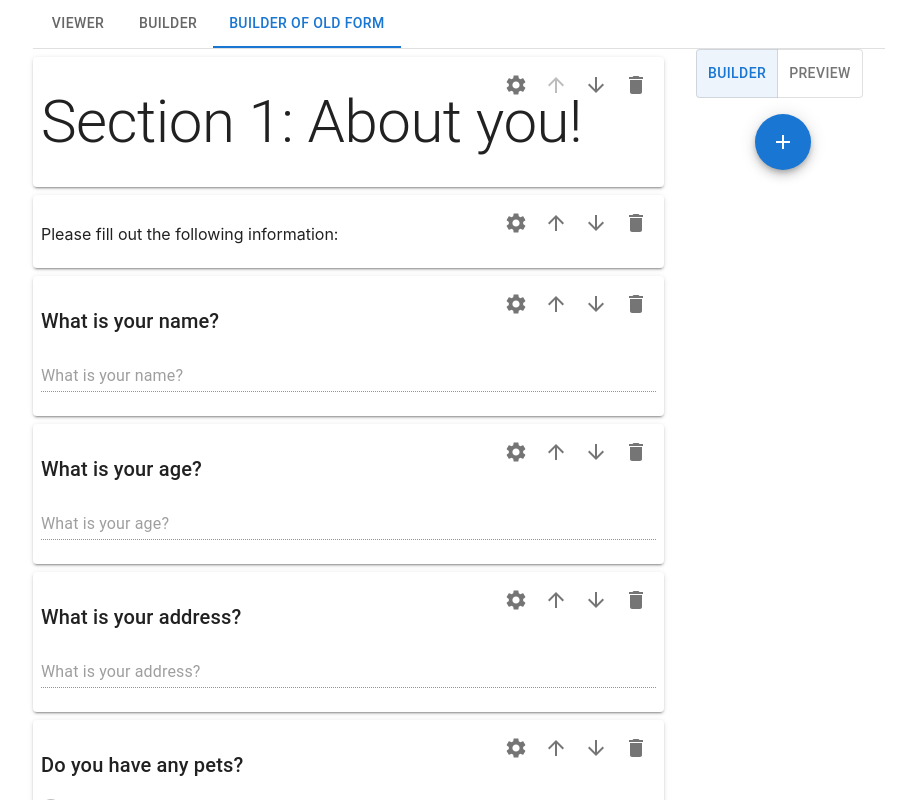
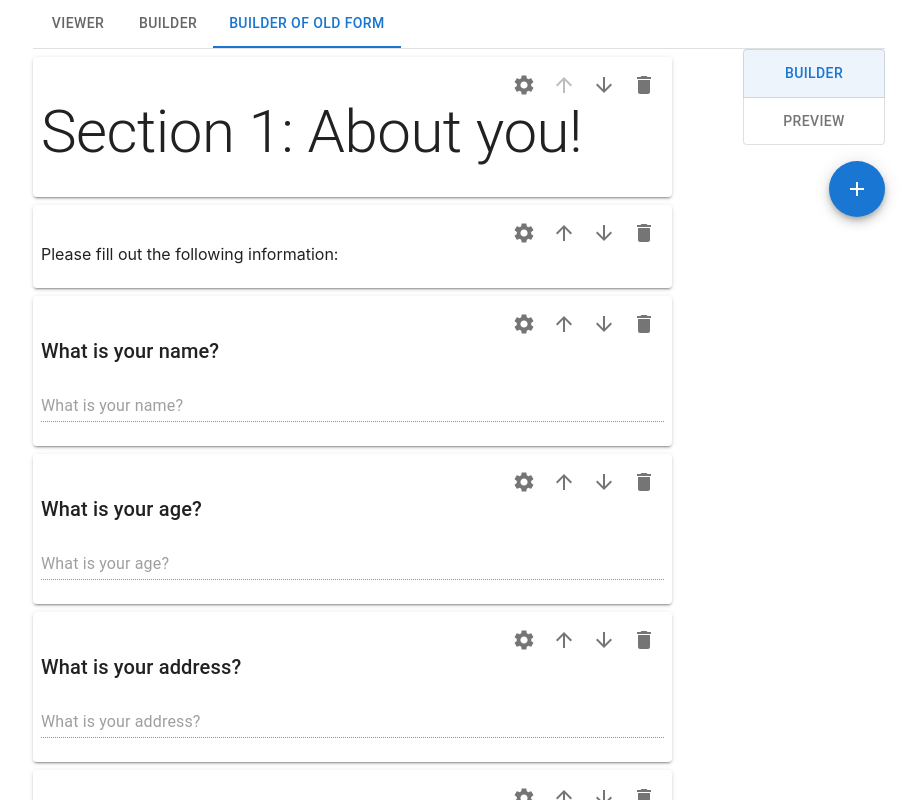
Before and after one commit to peterrwilson99/form-builder-mui, a React (Create React App) app: page / in a window 1280 px wide. Both pictures are taken after a click on the tab "BUILDER OF OLD FORM". Shown: the top 800 px of the page, without its empty margins (181-1101 px from the left). Built offline with nearby package versions, Linux system fonts and the light colour scheme.

Commit message:
move from div, vertical align on preview

```diff
--- a/src/components/MUI-Form-Builder/Builder.tsx
+++ b/src/components/MUI-Form-Builder/Builder.tsx
@@ -102,20 +102,20 @@ const Builder: FC<BuilderProps> = (props) => {
     const closeDrawer = () => setDrawerOpen(false);
 
     return (
-        <div className="builder">
-            <Grid container spacing={4}>
+        <Box className="builder" sx={{marginBottom: '2rem'}}>
+            <Grid container justifyContent={'space-between'}>
                 <Grid item xs={12} md={9}>
-                    <div className="workspace">
+                    <Box className="workspace">
                         {mode === "builder" ?
                             <React.Fragment>
-                                <div className="form-preview">
+                                <Box className="form-preview">
                                     {elements.map((element, index) => {
                                         const Component = Components[element.type as keyof typeof Components];
 
                                         return (
                                             <Paper elevation={2} sx={{ p: 1, my: 1 }} >
-                                                <div>
-                                                    <Box sx={{display: "flex", justifyContent: "end", marginBottom: "-35px"}}>
+                                                <Box>
+                                                    <Box sx={{display: "flex", justifyContent: "end", marginBottom: "-25px"}}>
                                                         <IconButton onClick={() => openDrawer(element.id)}>
                                                             <SettingsIcon />
                                                         </IconButton>
@@ -130,11 +130,11 @@ const Builder: FC<BuilderProps> = (props) => {
                                                         </IconButton>
                                                     </Box>
                                                     <Component {...element as any} disabled={true} />
-                                                </div>
+                                                </Box>
                                             </Paper>
                                         );
                                     })}
-                                </div>
+                                </Box>
 
                                 <Drawer anchor="right" open={drawerOpen} onClose={closeDrawer}>
                                     <IconButton onClick={closeDrawer} style={{ position: 'absolute', left: 0, margin: '10px' }}>
@@ -147,20 +147,17 @@ const Builder: FC<BuilderProps> = (props) => {
                                             <></>
                                     }
                                 </Drawer>
-                                <Button sx={{marginY: "16px"}} onClick={() => { saveForm ? saveForm(elements) : console.log(elements) }} variant="outlined">
-                                    Save Form
-                                </Button>
                             </React.Fragment>
                             :
                             <Viewer form={elements} preview={true}/>
                         }
-                    </div>
+                    </Box>
                 </Grid>
                 <Grid item xs={12} md={2}>
-                    <Box className="controls">
+                    <Box className="controls" sx={{display: 'flex', flexDirection: 'column', }}>
                         <ToggleButtonGroup
-                            fullWidth
                             color="primary"
+                            orientation='vertical'
                             value={mode}
                             exclusive
                             onChange={handleModeChange}
@@ -175,7 +172,10 @@ const Builder: FC<BuilderProps> = (props) => {
                 </Grid>
 
             </Grid>
-        </div>
+            <Button sx={{marginY: "16px"}} onClick={() => { saveForm ? saveForm(elements) : console.log(elements) }} variant="outlined">
+                Save Form
+            </Button>
+        </Box>
     );
 }
 
```
